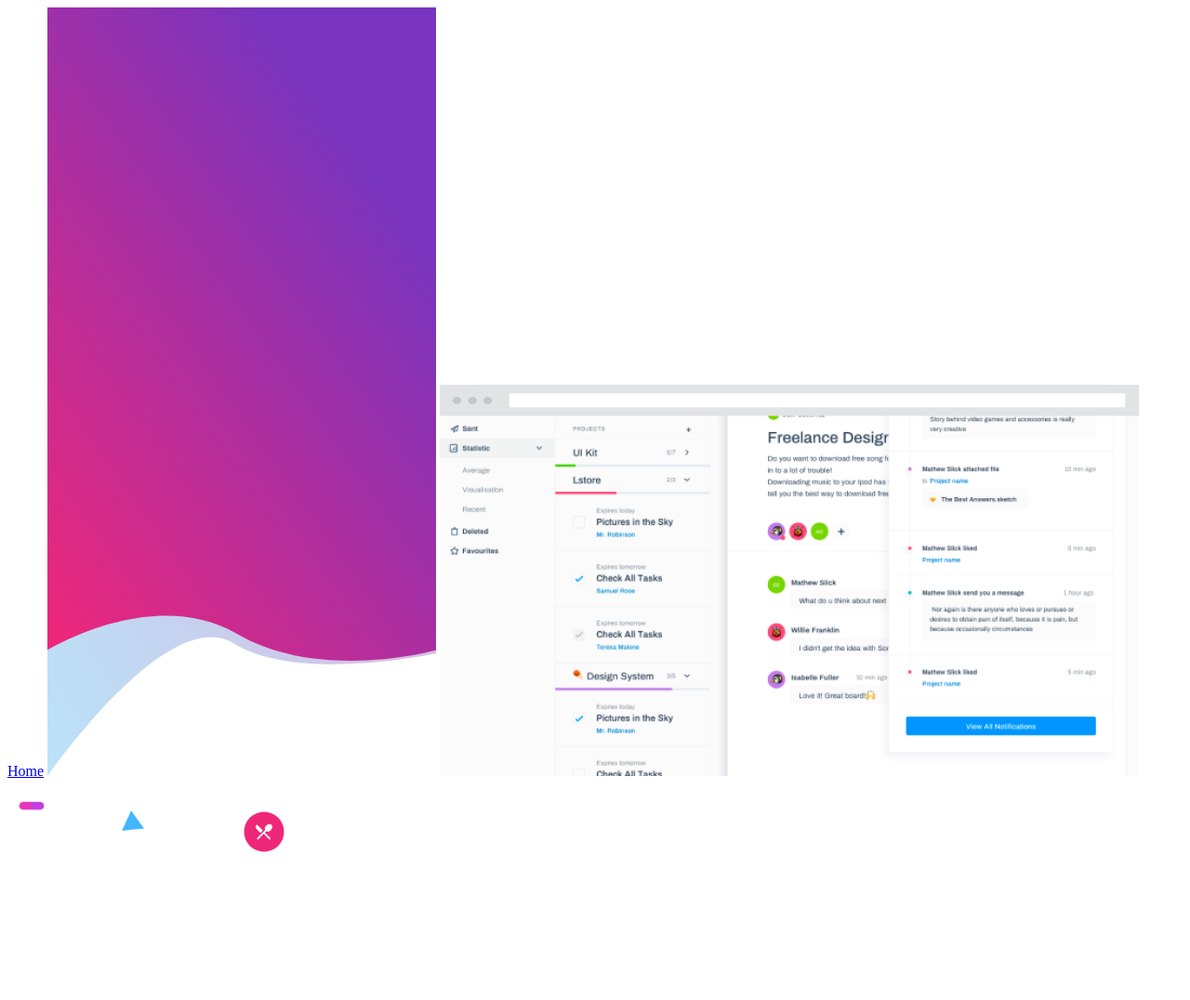
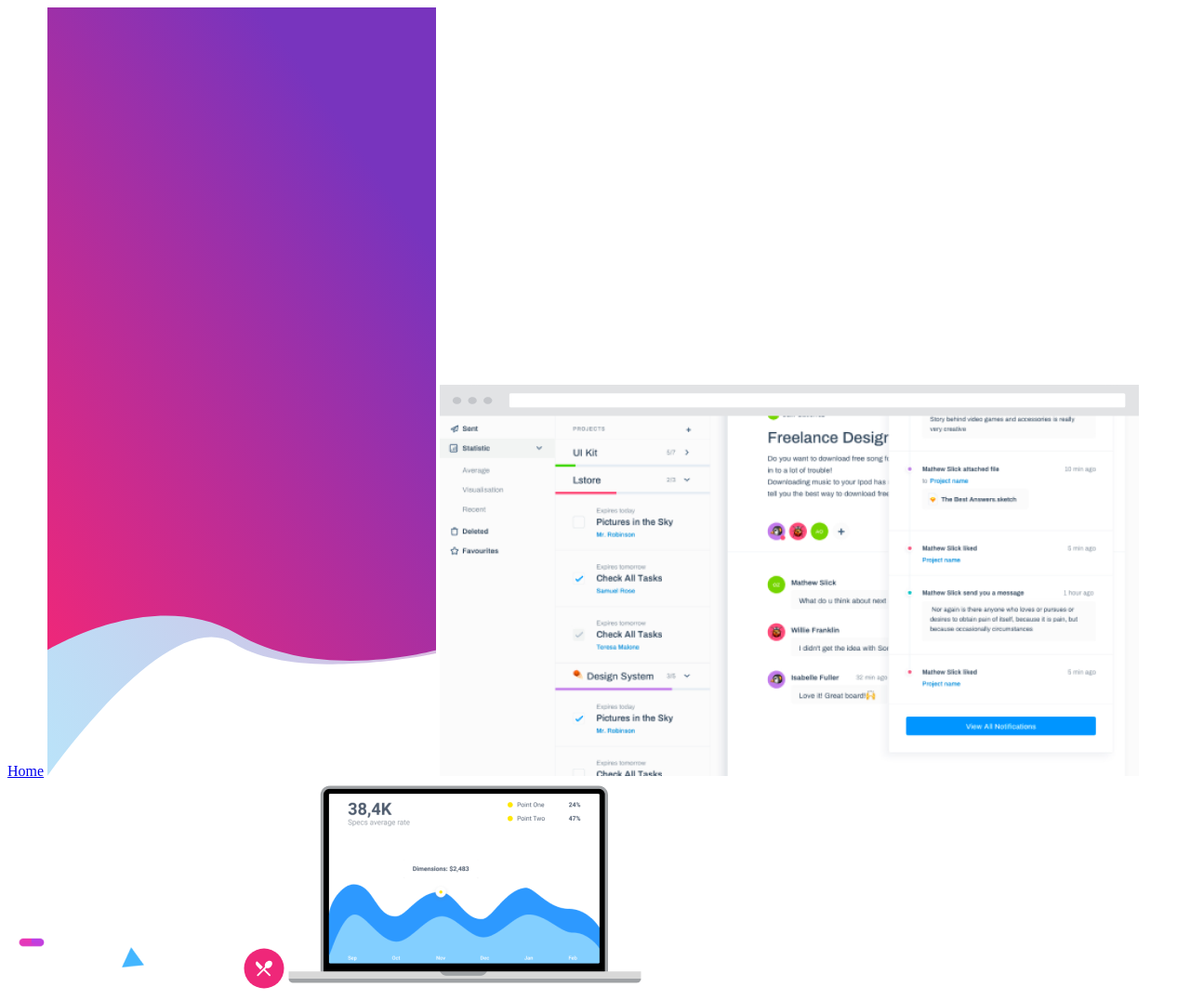
Before and after one commit to SeppFlores/Artifacts, a plain HTML site: page pages/Figmaland.html in a window 1280 px wide. Shown: the whole page at 93% size. Before the commit the page ends 929 px from the top, so only its background shows below. Drawn offline with Linux system fonts and the light colour scheme.

Commit message:
imagen laptop

```diff
--- a/pages/Figmaland.html
+++ b/pages/Figmaland.html
@@ -13,5 +13,6 @@
     <img src="../img/Figmaland/logo.png" alt="">
     <img src="../img/Figmaland/menuRight.svg" alt="">
     <img src="../img/Figmaland/restaurant-menu.svg" alt="">
+    <img src="../img/Figmaland/laptop.png" alt="">
 </body>
 </html>
```
Also changed, not shown: img/Figmaland/laptop.png (added).
